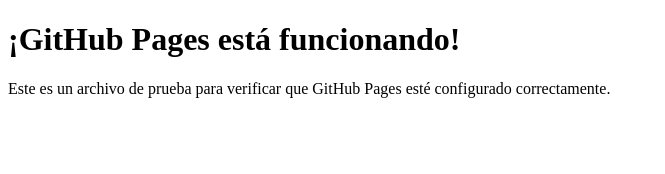
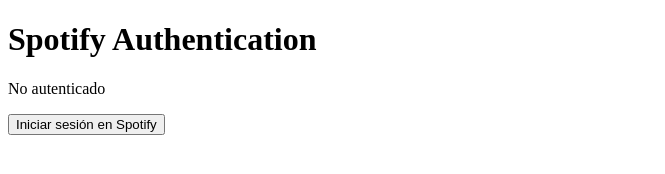
Before and after one commit to branlio96/musica-boda, a plain HTML site: page index.html in a window 1280 px wide. Shown: the whole page, without its empty margins (0-665 px from the left). Drawn offline with Linux system fonts and the light colour scheme.

Commit message:
index.html

```diff
--- a/index.html
+++ b/index.html
@@ -3,10 +3,51 @@
 <head>
   <meta charset="UTF-8">
   <meta name="viewport" content="width=device-width, initial-scale=1.0">
-  <title>Prueba GitHub Pages</title>
+  <title>Autenticación de Spotify</title>
+  <script>
+    // Tu client ID de Spotify
+    const clientId = 'db3c7b32f6394c609770e9ba8666f657'; // Reemplazado con tu client ID
+
+    // URI de redirección configurado en Spotify Developer
+    const redirectUri = 'https://branlio96.github.io/musica-boda/callback'; // Usando callback como URI de redirección
+
+    // Los permisos necesarios para la aplicación
+    const scopes = 'user-modify-playback-state user-read-playback-state';
+
+    // URL de autenticación de Spotify
+    const authUrl = `https://accounts.spotify.com/authorize?client_id=${clientId}&response_type=token&redirect_uri=${encodeURIComponent(redirectUri)}&scope=${encodeURIComponent(scopes)}`;
+
+    // Función para redirigir a la página de autenticación de Spotify
+    function loginToSpotify() {
+      window.location.href = authUrl;
+    }
+
+    // Función para obtener el token de la URL después de la redirección
+    function getTokenFromUrl() {
+      const urlParams = new URLSearchParams(window.location.hash.substring(1));
+      return urlParams.get('access_token');
+    }
+
+    // Si ya hay un token en la URL, lo mostramos
+    window.onload = function() {
+      const token = getTokenFromUrl();
+      if (token) {
+        document.getElementById('message').innerText = '¡Autenticación exitosa!';
+        document.getElementById('token').innerText = `Token de acceso: ${token}`;
+      } else {
+        document.getElementById('message').innerText = 'No autenticado';
+      }
+    };
+  </script>
 </head>
 <body>
-  <h1>¡GitHub Pages está funcionando!</h1>
-  <p>Este es un archivo de prueba para verificar que GitHub Pages esté configurado correctamente.</p>
+  <h1>Spotify Authentication</h1>
+  <p id="message">No autenticado</p>
+
+  <!-- Muestra el token de acceso si está presente -->
+  <p id="token"></p>
+
+  <!-- Botón para iniciar sesión en Spotify -->
+  <button onclick="loginToSpotify()">Iniciar sesión en Spotify</button>
 </body>
 </html>
```
